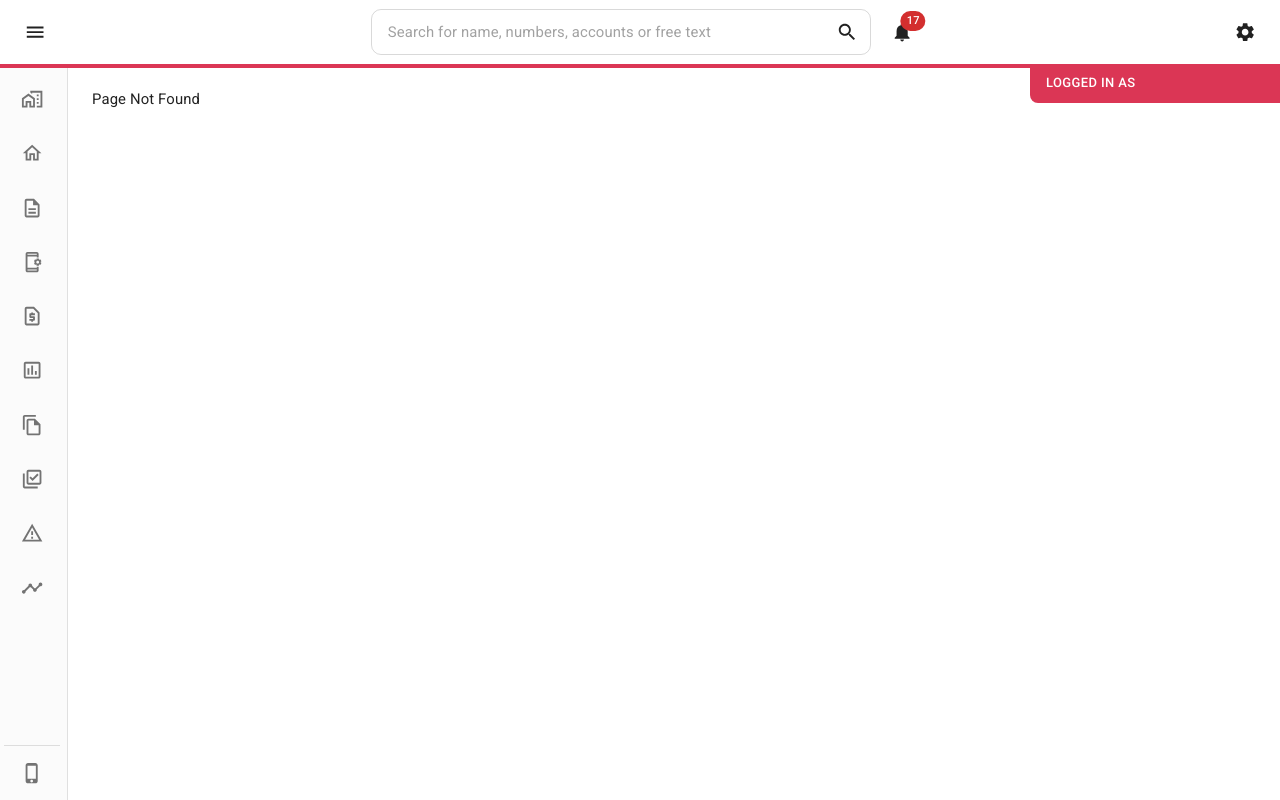
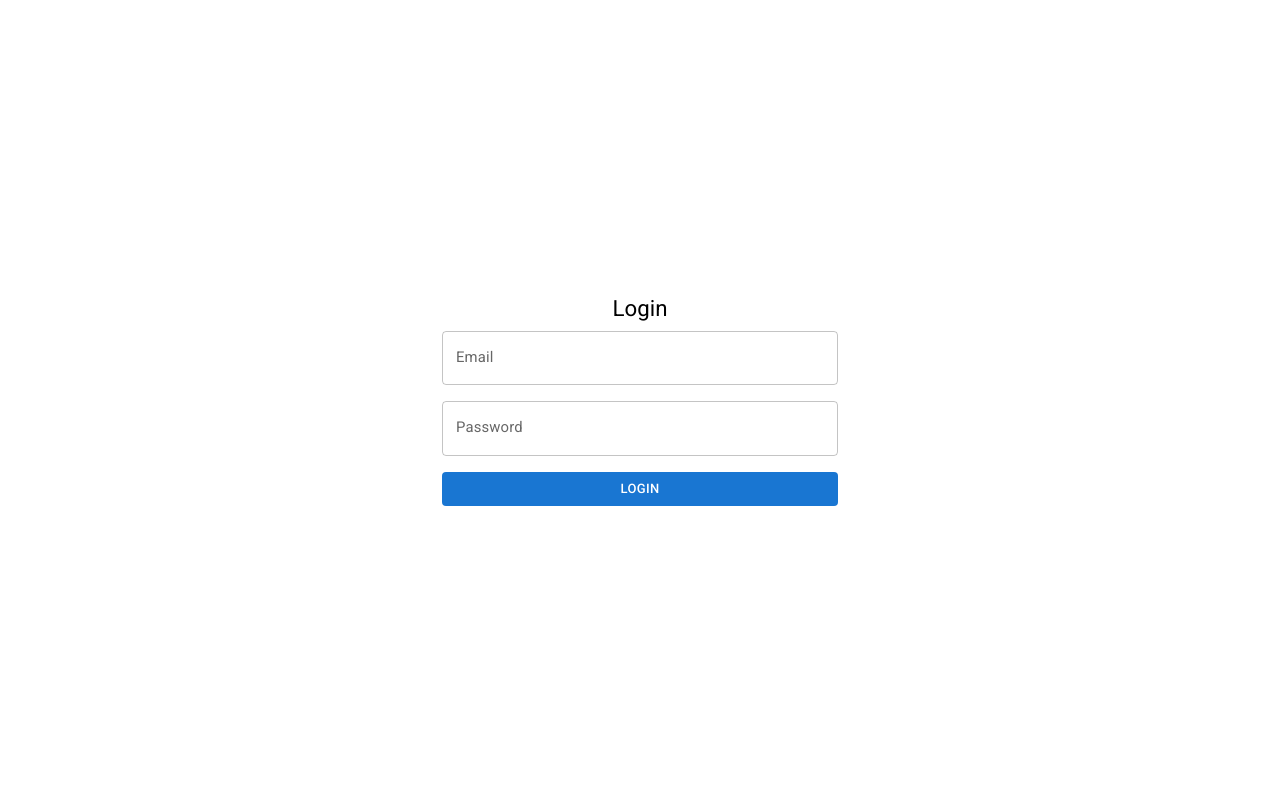
Before and after one commit to itsmanojb/react-assignment, a React (Vite) app: page /login in a window 1280 px wide. Before the commit this address had no page. Built offline with nearby package versions, Linux system fonts and the light colour scheme.

Commit message:
feat: fake auth and secure routes

```diff
--- a/src/AppRouting.tsx
+++ b/src/AppRouting.tsx
@@ -2,15 +2,23 @@ import { Navigate, Route, Routes } from "react-router";
 import AppLayout from "./components/AppLayout";
 import UsersOverview from "./pages/UsersOverview";
 import PageNotFound from "./pages/PageNotFound";
+import Login from "./pages/Login";
+import { SecureRoutes } from "./components/SecureRoutes";
 
 export default function AppRouting() {
   return (
     <Routes>
-      <Route element={<AppLayout />}>
-        <Route index element={<Navigate to="/users-overview" replace />} />
-        <Route path="users-overview" element={<UsersOverview />} />
+      <Route index element={<Navigate to="/app" />} />
+      <Route path="/app" element={<SecureRoutes />}>
+        <Route element={<AppLayout />}>
+          <Route index element={<Navigate to="/app/users-overview" />} />
+          <Route path="users-overview" element={<UsersOverview />} />
+          <Route path="*" element={<PageNotFound />} />
+        </Route>
         <Route path="*" element={<PageNotFound />} />
       </Route>
+      <Route path="/login" element={<Login />} />
+      <Route path="*" element={<PageNotFound />} />
     </Routes>
   );
 }
--- a/src/components/AppLayout.tsx
+++ b/src/components/AppLayout.tsx
@@ -16,13 +16,11 @@ export default function AppLayout() {
   const [drawerOpened, setDrawerOpened] = useState(false);
 
   useEffect(() => {
-    // runs on location, i.e. route, change
-    console.log("handle route change here", location);
     setDrawerOpened(false);
   }, [location]);
 
-  function handleDrawerToggle(arg: string) {
-    setDrawerOpened(() => arg === "show");
+  function handleDrawerToggle(idx: number) {
+    setDrawerOpened(() => idx === 0);
   }
 
   return (
--- a/src/components/IconToolbar.tsx
+++ b/src/components/IconToolbar.tsx
@@ -33,7 +33,7 @@ const ExpendedMenuDrawer = styled("div")(({ theme }) => ({
 
 type Props = {
   drawer: boolean;
-  onDrawerToggle: (arg: string) => void;
+  onDrawerToggle: (menuIdx: number) => void;
 };
 
 export default function IconToolbar({ drawer, onDrawerToggle }: Props) {
@@ -128,7 +128,7 @@ export default function IconToolbar({ drawer, onDrawerToggle }: Props) {
           <List sx={{ display: "grid", rowGap: 2, paddingBlock: 2 }}>
             {NavMenus.map((menu, index) => (
               <ListItem key={index} disablePadding>
-                <IconButton onClick={() => onDrawerToggle("show")}>
+                <IconButton onClick={() => onDrawerToggle(index)}>
                   <ListItemIcon sx={{ justifyContent: "center" }}>
                     {menu.icon}
                   </ListItemIcon>
@@ -142,7 +142,7 @@ export default function IconToolbar({ drawer, onDrawerToggle }: Props) {
               <ListItem
                 key={index}
                 disablePadding
-                onClick={() => onDrawerToggle("show")}>
+                onClick={() => onDrawerToggle(1)}>
                 <IconButton>
                   <ListItemIcon sx={{ justifyContent: "center" }}>
                     {menu.icon}
--- /dev/null
+++ b/src/components/SecureRoutes.tsx
@@ -0,0 +1,5 @@
+import { Navigate, Outlet } from "react-router";
+export const SecureRoutes = () => {
+  const authToken = localStorage.getItem("token");
+  return authToken ? <Outlet /> : <Navigate to="/login" />;
+};
--- a/src/index.css
+++ b/src/index.css
@@ -1,7 +1,7 @@
 :root {
   line-height: 1.5;
   font-weight: 400;
-  color-scheme: light dark;
+  color-scheme: light;
 
   font-synthesis: none;
   text-rendering: optimizeLegibility;
--- /dev/null
+++ b/src/lib/Authentication.ts
@@ -0,0 +1,15 @@
+export function doFakeLogin(username: string, password: string) {
+  if (username === "admin" && password === "admin") {
+    return new Promise((resolve) => {
+      setTimeout(() => {
+        resolve({ token: "fake-token" });
+      }, 1000);
+    });
+  } else {
+    return new Promise((resolve, reject) => {
+      setTimeout(() => {
+        reject("Invalid username or password");
+      }, 1000);
+    });
+  }
+}
--- /dev/null
+++ b/src/pages/Login.tsx
@@ -0,0 +1,69 @@
+import { useState } from "react";
+import { TextField, Button, Box, Typography, Container } from "@mui/material";
+import { doFakeLogin } from "../lib/Authentication";
+import { useNavigate } from "react-router";
+
+export default function Login() {
+  const navigate = useNavigate();
+
+  const [email, setEmail] = useState("");
+  const [password, setPassword] = useState("");
+  const [submitted, setSubmitted] = useState(false);
+
+  localStorage.removeItem("token");
+
+  const handleSubmit = async (event: SubmitEvent) => {
+    event.preventDefault();
+
+    if (submitted) return;
+
+    setSubmitted(true);
+    try {
+      const response = await doFakeLogin(email, password);
+      localStorage.setItem("token", response?.token);
+      navigate("/app");
+    } catch (error) {
+      window.alert(error);
+      setSubmitted(false);
+    }
+  };
+
+  return (
+    <Container maxWidth="xs">
+      <Box
+        display="flex"
+        flexDirection="column"
+        alignItems="center"
+        justifyContent="center"
+        minHeight="100vh">
+        <Typography variant="h5" gutterBottom>
+          Login
+        </Typography>
+        <form onSubmit={handleSubmit} style={{ width: "100%" }}>
+          <Box display="flex" flexDirection="column" rowGap={2}>
+            <TextField
+              label="Email"
+              fullWidth
+              value={email}
+              onChange={(e) => setEmail(e.target.value)}
+            />
+            <TextField
+              label="Password"
+              type="password"
+              fullWidth
+              value={password}
+              onChange={(e) => setPassword(e.target.value)}
+            />
+            <Button
+              type="submit"
+              variant="contained"
+              disableElevation
+              fullWidth>
+              {submitted ? "Logging in..." : "Login"}
+            </Button>
+          </Box>
+        </form>
+      </Box>
+    </Container>
+  );
+}
```
